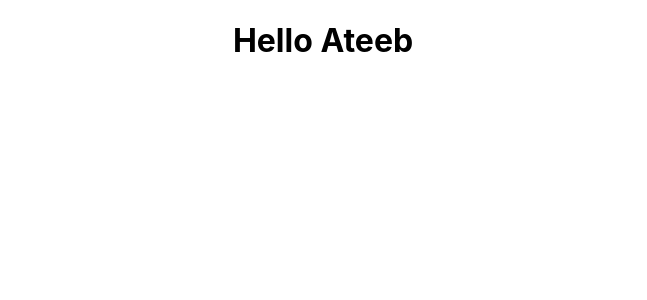
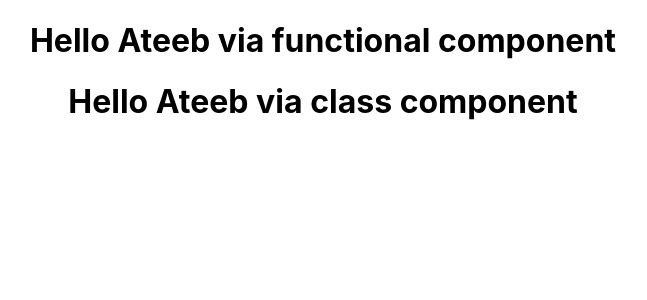
Before and after one commit to syedateebulislam/hello-world, a React (Create React App) app: page / in a window 1280 px wide. Shown: the top 300 px of the page, without its empty margins (317-964 px from the left). Built offline with nearby package versions, Linux system fonts and the light colour scheme.

Commit message:
class components

```diff
--- a/src/App.js
+++ b/src/App.js
@@ -1,13 +1,14 @@
 import logo from './logo.svg';
 import './App.css';
 import Greet from './Components/Greet';
+import Welcome from './Components/Welcome';
 
 function App() {
   return (
     <div className="App">
 
       <Greet/>
-
+      <Welcome/>
     </div>
   );
 }
--- a/src/Components/Greet.js
+++ b/src/Components/Greet.js
@@ -1,6 +1,6 @@
 import React from 'react';
 
 
-const Greet = () => <h1>Hello Ateeb</h1>
+const Greet = () => <h1>Hello Ateeb via functional component</h1>
 
 export default Greet;
--- /dev/null
+++ b/src/Components/Welcome.js
@@ -0,0 +1,11 @@
+import React, { Component } from 'react'
+
+class Welcome extends Component{
+
+    render(){
+        return <h1>Hello Ateeb via class component</h1>
+    }
+
+}
+
+export default Welcome
```
